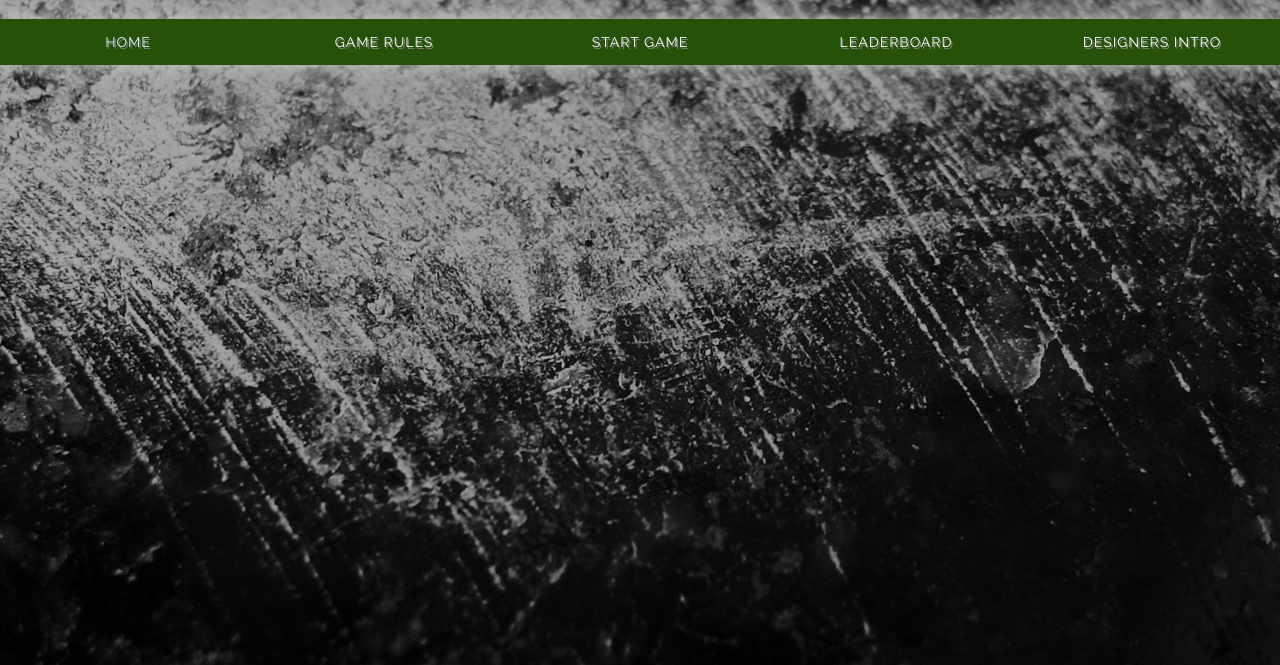
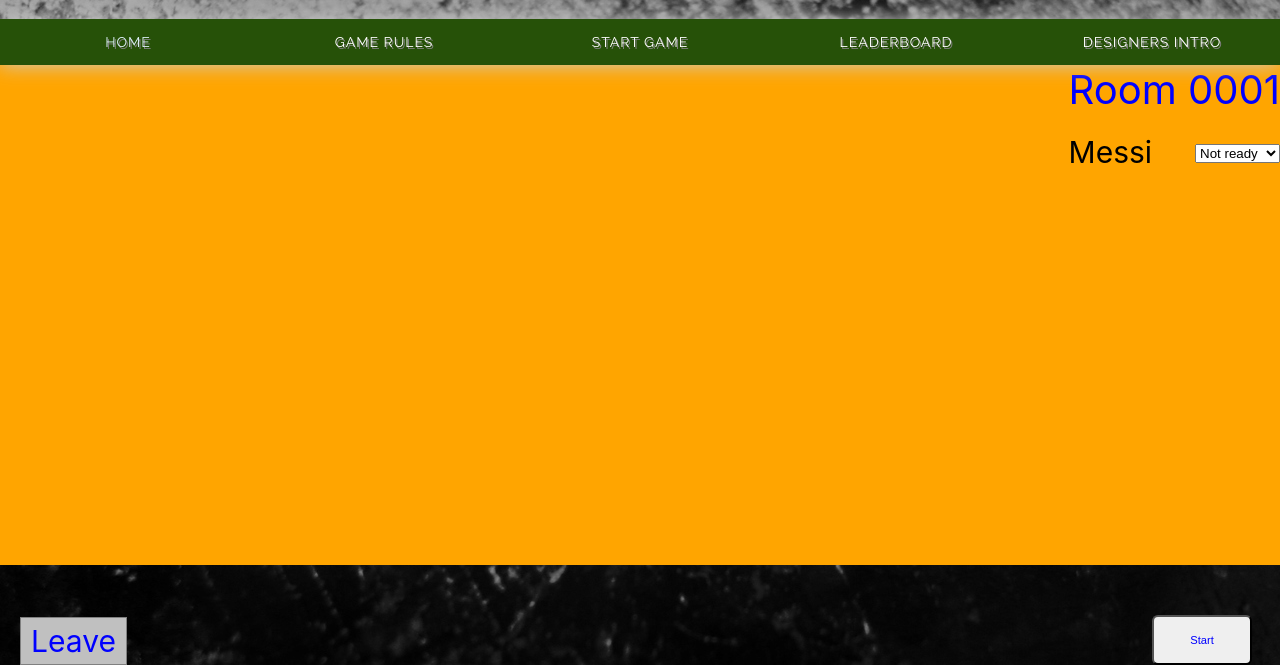
Before and after one commit to jacky8hyf/CS169CombatingSnake, a Django app: page / in a window 1280 px wide. Shown: the part 135-800 px from the top of the page. Run offline with Django 3.2, Linux system fonts and the light colour scheme; parts of the project's set-up code (start-up, migrations or seed data) failed here and were passed over.

Commit message:
add room create

```diff
--- /dev/null
+++ b/gameStart/static/scripts/create_room.js
@@ -0,0 +1,95 @@
+
+var Room = (function(){
+	var form;
+	var button;
+	var apiUrl = 'https://shielded-hollows-7501.herokuapp.com';
+	/**
+    * HTTP GET request
+    * @param  {string}   url       URL path, e.g. "/api/smiles"
+    * @param  {function} onSuccess   callback method to execute upon request success (200 status)
+    * @param  {function} onFailure   callback method to execute upon request failure (non-200 status)
+    * @return {None}
+    */
+   var makeGetRequest = function(url, onSuccess, onFailure) {
+       $.ajax({
+           type: 'GET',
+           url: apiUrl + url,
+           dataType: "json",
+           success: onSuccess,
+           error: onFailure
+       });
+   };
+
+    /**
+     * HTTP POST request
+     * @param  {string}   url       URL path, e.g. "/api/smiles"
+     * @param  {Object}   data      JSON data to send in request body
+     * @param  {function} onSuccess   callback method to execute upon request success (200 status)
+     * @param  {function} onFailure   callback method to execute upon request failure (non-200 status)
+     * @return {None}
+     */
+    var makePostRequest = function(url, data, onSuccess, onFailure) {
+        $.ajax({
+            type: 'POST',
+            url: apiUrl + url,
+            data: JSON.stringify(data),
+            contentType: "application/json",
+            dataType: "json",
+            success: onSuccess,
+            error: onFailure
+        });
+    };
+
+
+	var clickHandler = function(){
+		$('body').on('click','.create',function(){
+
+/*
+			var room = {};
+			var onSuccess = function(data) {
+
+                recommend added 1 field: status = 1: success, -1: fail
+                add: best_score field to user:
+                add:picture to user
+
+                and change original status to: room_status
+				POST /rooms
+				Input: {}
+				Output: {"roomId":"sheZs8w34","capacity":8,"status":"waiting"
+				"creator":{"userId":"2s98dD","nickname":"jacky"},
+				"members":[]}/
+                if(data.status == 1){
+                	form.find(".room_id").text('Room' + data.roomId);
+					form.find(".player1 .name").text(data.creator.nickname);
+                	form.show();
+					button.hide();
+                }
+                else{
+                    console.error(data.errors);
+                }
+
+            };
+            var onFailure = function() {
+                console.error('create room fails');
+            };
+            var url = "/rooms";
+            makePostRequest(url, room, onSuccess, onFailure);*/
+            		id = 10;
+					form.find(".room_id").text("new room"+id);
+                	form.show();
+					button.hide();
+
+		});
+	};
+	var start = function(){
+		form = $(".create_room");
+        button = $(".create_button");
+		form.hide();
+		clickHandler();
+	};
+
+	return {
+        start: start
+    };
+
+})();
--- /dev/null
+++ b/gameStart/static/styles/create_room.css
@@ -0,0 +1,53 @@
+
+.players .ready{
+	float:right;
+	margin-top: 10px;
+
+}
+.players .name{
+	float:left;
+	font-size: 30px;
+}
+.room_id{
+	margin-bottom: 20px;
+}
+.create_room{
+	background-color:orange;
+	height: 500px;
+}
+
+.right_panel{
+	float:right;
+}
+
+.room_id{
+	color: blue;
+	font-size: 40px;
+}
+
+.leave{
+	display: block;
+	float: left;
+	margin:0px 20px;
+	text-decoration: none;
+	border: 1px solid gray;
+	font-size: 30px;
+	padding: 5px 10px;
+	background-color: #c0c0c0;
+	color: blue;
+	position: absolute;
+	bottom: 0;
+
+}
+
+.start{
+	display: block;
+	float: right;
+	height:50px;
+	width: 100px;
+	font-size: 30px;
+	color:blue;
+	position: absolute;
+	bottom: 0;
+	margin-left: 90%;
+}
--- a/gameStart/templates/index.html
+++ b/gameStart/templates/index.html
@@ -9,6 +9,7 @@
  	<meta name="viewport" content="width=device-width, initial-scale=1">
  	<link rel="stylesheet" type = "text/css" href="../static/styles/styles.css">
 	<link rel="stylesheet" type="text/css" href="../static/styles/main.css">
+	<link rel="stylesheet" type="text/css" href="../static/styles/create_room.css">
 
     <!-- Jquery package -->
  	<script src="http://code.jquery.com/jquery-latest.min.js" type="text/javascript"></script>
@@ -18,6 +19,7 @@
  	<script src="../static/scripts/script.js"></script>
 	<script type = "text/javascript" src="../static/scripts/snakes.js"></script>
 	<script src="/static/js/user.js"></script>
+	<script src="../static/scripts/create_room.js"></script>
 	<script src="/static/js/jquery.cookie.js"></script>
  	<script type="text/javascript">
  		$(function(){
@@ -109,7 +111,25 @@ Freezing Pellet: a snake which gets the pellet will slow the opponent snakes for
 			</div>
 		</form>
 	</div>
+	<div class="create_room">
+		<form method="GET" action="snake.html" class="myform">
+			<div class="right_panel">
+				<div class="title">
+					<div class="room_id"> Room 0001</div>
+				</div>
+				<div class="players">
+					<div class="name">Messi</div>
+					<select class="ready" name="ready_status">
+						<option value="1">Not ready</option>
+						<option value="2">I am ready</option>
+					</select>
+				</div>
+			</div>
+			<div class="buttons">
+				<input class="start" type="submit" value="Start"/>
+				<a class="leave" href="index.html">Leave</a>
+			</div>
+        </form>
 	</div>
-
 </body>
 </html>
```
Also changed, not shown: 3 other files.
